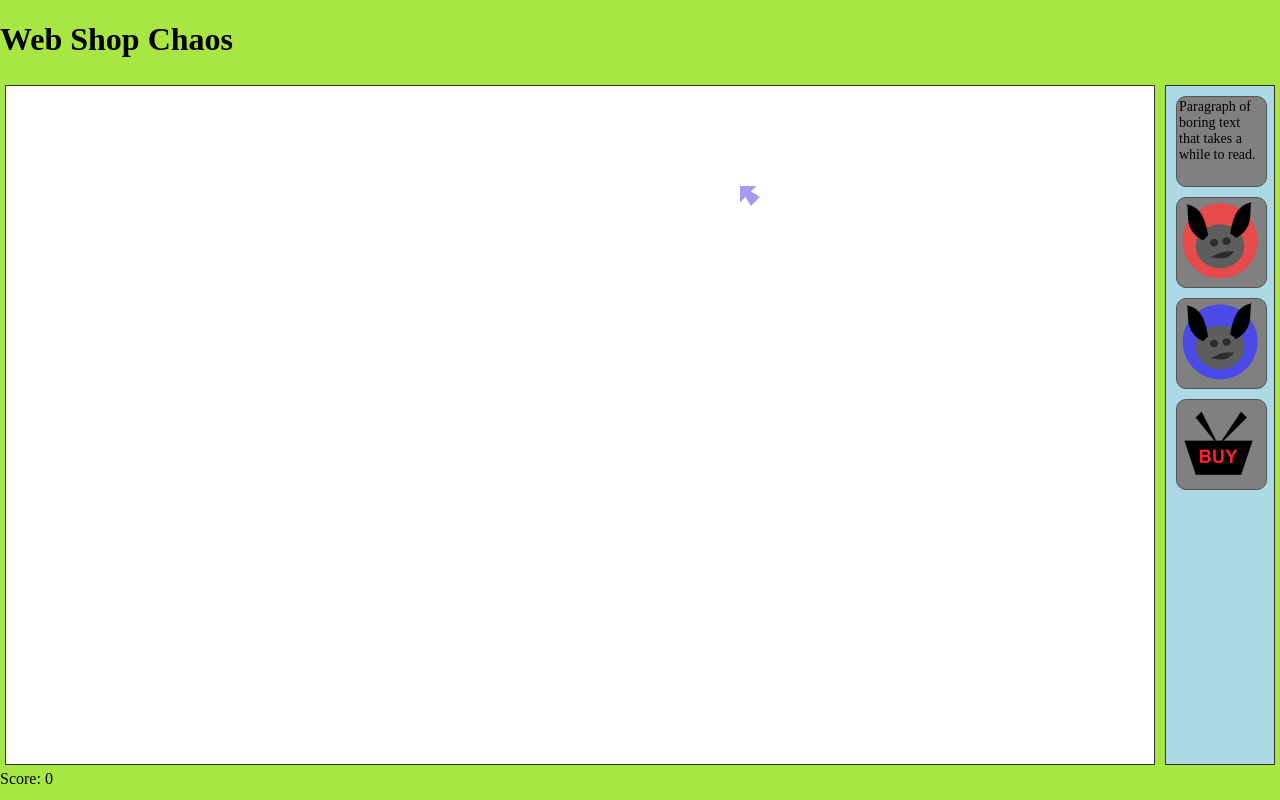
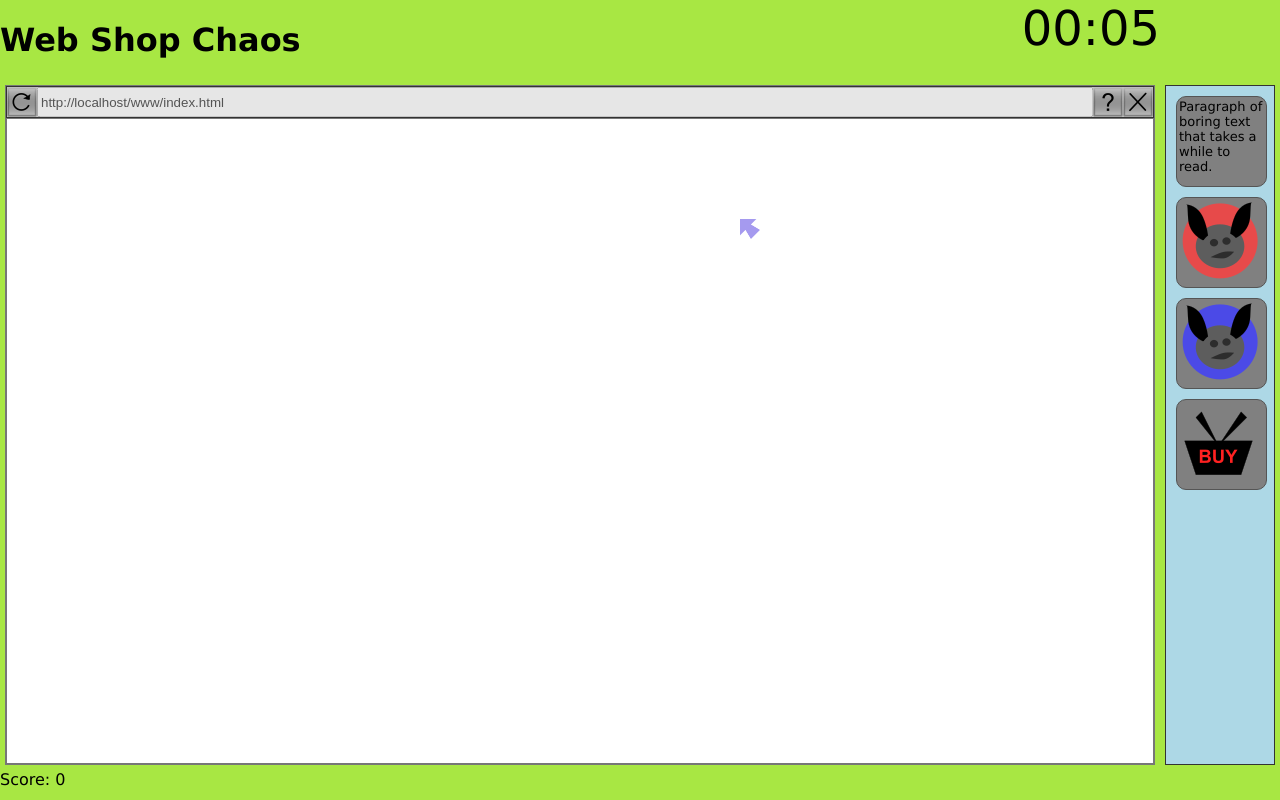
Before and after one commit to Leffe108/webshop-live-cms, a plain HTML site: page www/index.html in a window 1280 px wide. Drawn offline with Linux system fonts and the light colour scheme.

Commit message:
Improved game

```diff
--- a/www/css/style.css
+++ b/www/css/style.css
@@ -1,3 +1,7 @@
+body {
+	font-family: verdana;
+}
+
 /* --- Top container of the game --- */
 #game {
 	background-color: #a8e743;
@@ -18,15 +22,57 @@ h1 {
 	grid-row: 1;
 }
 
-#browser {
-	position: relative;
+#time {
+	grid-column: 1;
+	grid-row: 1;
+
+	text-align: right;
+	font-size: 3em;
+}
+
+#browser-window {
 	display: block:
 	grid-column: 1;
 	grid-row: 2;
 
+	margin: 5px;
 	background-color: white;
-	margin: 5px;
+	border: 1px solid #777;
+
+	display: flex;
+	flex-direction: column;
+}
+
+#browser-top-bar {
+	flex: 0;
+	min-height: 30px;
+	display: block;
+
+	background-color: #c5c5c5;
 	border: 1px solid #333;
+
+	display: flex;
+	flex-direction: row;
+}
+#browser-top-bar img {
+	flex: 0;
+	align-self: center;
+}
+#browser-top-bar img:hover {
+	opacity: 0.8;
+}
+#browser-top-bar img:active {
+	opacity: 0.5;
+}
+#browser-top-bar input {
+	flex: 1;
+}
+
+#browser {
+	position: relative;
+	flex: 1;
+
+	border: 1px solid #777;
 
 	display: flex;
 	flex-direction: column;
@@ -46,6 +92,9 @@ h1 {
 	background: #ccc;
 	text-align: center;
 	height: 80px;
+}
+.element.paragraph {
+	font-size: 14px;
 }
 
 #toolbar {
@@ -72,8 +121,15 @@ h1 {
 	border: 1px solid #555;
 	border-radius: 10px;
 	background: grey;
-	font-size: 14px;
+	font-size: 13px;
 	padding: 2px;
+}
+.tbox-element.empty {
+	opacity: 0.7;
+	background-color: #333;
+}
+.tbox-element.empty img {
+	opacity: 0.3;
 }
 
 
--- a/www/index.html
+++ b/www/index.html
@@ -30,9 +30,16 @@
 	<body>
 		<script src="js/jquery-1.11.3.min.js"></script>
 		<div id="game" role="main" aria-live="polite">
-			<h1 class="visually-hidden">Web Shop Chaos</h1>
-			<p class="visually-hidden" id="game-aria-live-text"></p>
+			<h1>Web Shop Chaos</h1>
+			<div id="time"></div>
 
+			<div id="browser-window">
+				<div id="browser-top-bar">
+					<img src="images/button-refresh.png" role="button" onclick="OnRefreshClick()" alt="Refresh" />
+					<input id="address-bar" type="text" disabled value="http://localhost" />
+					<img src="images/button-help.png" role="button" onclick="OnHelpClick()" alt="Help" />
+					<img src="images/button-close.png" role="button" onclick="OnCloseClick()" alt="Close" />
+				</div>
 				<div id="browser"
 					ondrop="OnDrop(event)"
 					ondragover="AllowDrop(event)"
@@ -40,6 +47,7 @@
 					<div id="browser-content">
 					</div>
 					<div id="browser-users">
+					</div>
 				</div>
 			</div>
 			<div id="toolbar">
--- a/www/js/drag-n-drop.js
+++ b/www/js/drag-n-drop.js
@@ -54,4 +54,7 @@ function OnDrop(event) {
 	} else {
 		MoveElement(element, element_index, event.offsetX, event.offsetY);
 	}
+
+	// Element type may have become empty
+	UpdateToolboxUi();
 }
--- a/www/js/main.js
+++ b/www/js/main.js
@@ -14,13 +14,37 @@ var g_speed = 1;
 
 // Methods
 
-function InitGameState()
-{
+function InitGameState() {
 	g_elements = [];
+	g_users = [];
+	g_dirty_html = true;
 	g_current_time = 0;
 	g_next_new_user_time = 0;
 	g_speed = 20;
+	g_score = 0;
 	InitUsers();
+}
+
+function InitGui() {
+	var ab = document.getElementById('address-bar');
+	ab.value = window.location.href;
+
+	UpdateToolboxUi();
+}
+
+function OnRefreshClick() {
+	while (g_users.length > 0) {
+		DeleteUser(0);
+	}
+	Init();
+}
+
+function OnHelpClick() {
+	alert('Drag page elements from the right onto the page.\n\nMake users (pointers) happy by providing them content if the same color and then have them reach a buy button to cash in.');
+}
+
+function OnCloseClick() {
+	alert('Not implemented');
 }
 
 /**
@@ -40,6 +64,17 @@ function RenderScore() {
 	s.innerHTML = 'Score: ' + Math.floor(g_score);
 }
 
+function RenderTime() {
+	var t = document.getElementById('time');
+	s = Math.floor(g_current_time);
+	m = Math.floor(s / 60);
+	s -= m*60;
+
+	if (m < 10) m = '0' + m;
+	if (s < 10) s = '0' + s;
+	t.innerHTML = m + ':' + s;
+}
+
 // Main game loop
 function Main() {
 	var now = Date.now();
@@ -50,6 +85,7 @@ function Main() {
 	if (g_dirty_html) RenderHtml();
 	g_dirty_html = false;
 	RenderScore();
+	RenderTime();
 
 	g_last_loop = now;
 
@@ -65,6 +101,7 @@ function Main() {
 function Init() {
 	g_dirty_html = true;
 	InitGameState();
+	InitGui();
 
 	// Cross-browser support for requestAnimationFrame
 	var w = window;
--- a/www/js/page.js
+++ b/www/js/page.js
@@ -84,12 +84,11 @@ function RenderPage() {
 		div.style.left = g_elements[i].x + 'px';
 		div.style.top = g_elements[i].y + 'px';
 		div.draggable = true;
-		var element_idx = i;
 		(function() {
 			var j = i;
-		div.ondragstart = function(event) {
-			OnDragStart(event, type, j);
-		};
+			div.ondragstart = function(event) {
+				OnDragStart(event, type, j);
+			};
 		})();
 		if (type === 'paragraph') {
 			div.innerHTML = 'A long paragraph of text that gets more boring the longer you read.';
@@ -105,6 +104,18 @@ function RenderPage() {
 		g_elements[i].element = div;
 
 		browser.appendChild(div);
+	}
+}
+
+function UpdateToolboxUi() {
+	var types = ['paragraph', 'image-red', 'image-blue', 'cart'];
+	for (var i = 0; i < types.length; i++) {
+		var elem = document.getElementById('tool-' + types[i]);
+		if (GetElementCountLeft(types[i]) >= 1) {
+			elem.classList.remove('empty');
+		} else {
+			elem.classList.add('empty');
+		}
 	}
 }
 
```
Also changed, not shown: www/images/address-center.png (added), www/images/address-left.png (added), www/images/address-right.png (added), www/images/button-close.png (added), www/images/button-help.png (added), www/images/button-refresh.png (added), www/images/cursor.png (added), www/images/image.png (added), www/images/refresh.png (added). Lines whose indentation alone changed are shown as unchanged.
